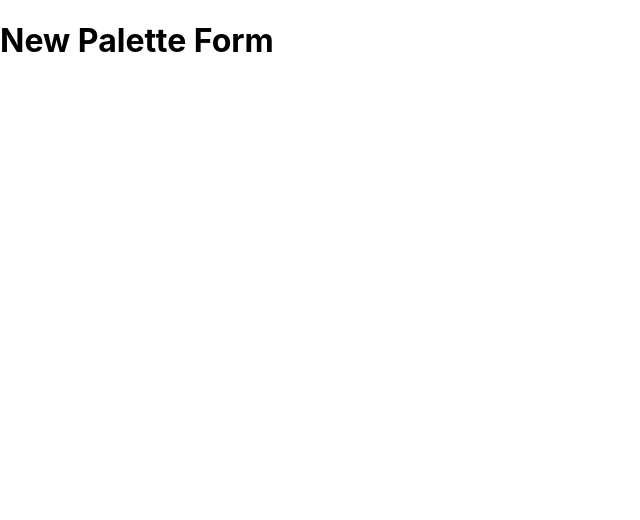
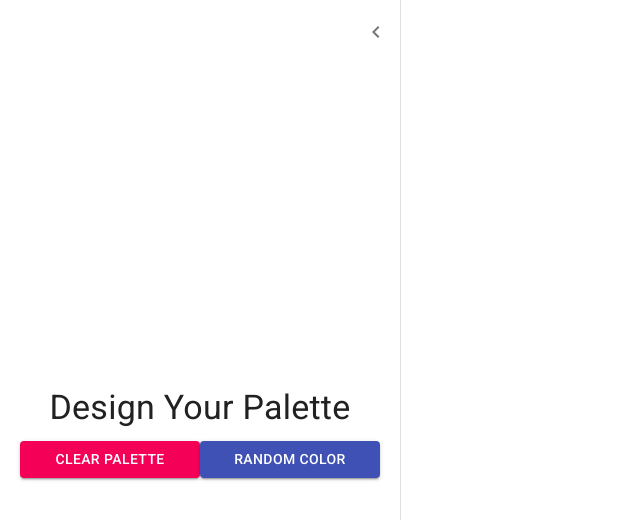
Before and after one commit to jswebdev-github/react-colors-app, a React (Create React App) app: page /palette/new in a window 1280 px wide. Shown: the top 520 px of the page, without its empty margins (0-640 px from the left). Built offline with nearby package versions, Linux system fonts and the light colour scheme.

Commit message:
Added the drawer for NewPaletteForm
Added the drawer for the NewPaletteForm

```diff
--- a/src/NewPaletteForm.js
+++ b/src/NewPaletteForm.js
@@ -1,14 +1,165 @@
-import React, {Component} from 'react';
+import React, { Component } from "react";
+import classNames from "classnames";
+import { withStyles } from "@material-ui/core/styles";
+// import PaletteFormNav from "./PaletteFormNav";
+// import ColorPickerForm from "./ColorPickerForm";
+import Drawer from "@material-ui/core/Drawer";
+import Typography from "@material-ui/core/Typography";
+import Divider from "@material-ui/core/Divider";
+import IconButton from "@material-ui/core/IconButton";
+import ChevronLeftIcon from "@material-ui/icons/ChevronLeft";
+import Button from "@material-ui/core/Button";
+// import DraggableColorList from "./DraggableColorList";
+// import { arrayMove } from "react-sortable-hoc";
+import styles from "./styles/NewPaletteFormStyles";
+import seedColors from "./seedColors";
 
-class NewPaletteForm extends Component{
+class NewPaletteForm extends Component {
+  static defaultProps = {
+    maxColors: 20
+  };
+  constructor(props) {
+    super(props);
+    this.state = {
+      open: true,
+      colors: seedColors[0].colors
+    };
+    this.addNewColor = this.addNewColor.bind(this);
+    this.handleChange = this.handleChange.bind(this);
+    this.handleSubmit = this.handleSubmit.bind(this);
+    this.removeColor = this.removeColor.bind(this);
+    this.clearColors = this.clearColors.bind(this);
+    // this.addRandomColor = this.addRandomColor.bind(this);
+  }
 
+  handleDrawerOpen = () => {
+    this.setState({ open: true });
+  };
 
-    render(){
-        return(<div>
-            <h1>New Palette Form</h1>
-        </div>)
-    }
+  handleDrawerClose = () => {
+    this.setState({ open: false });
+  };
+
+  addNewColor(newColor) {
+    this.setState({
+      colors: [...this.state.colors, newColor],
+      newColorName: ""
+    });
+  }
+  handleChange(evt) {
+    this.setState({
+      [evt.target.name]: evt.target.value
+    });
+  }
+  clearColors() {
+    this.setState({ colors: [] });
+  }
+//   addRandomColor() {
+//     const allColors = this.props.palettes.map(p => p.colors).flat();
+//     let rand;
+//     let randomColor;
+//     let isDuplicateColor = true;
+//     while (isDuplicateColor) {
+//       rand = Math.floor(Math.random() * allColors.length);
+//       randomColor = allColors[rand];
+//       isDuplicateColor = this.state.colors.some(
+//         color => color.name === randomColor.name
+//       );
+//     }
+//     this.setState({ colors: [...this.state.colors, randomColor] });
+//   }
+  handleSubmit(newPalette) {
+    newPalette.id = newPalette.paletteName.toLowerCase().replace(/ /g, "-");
+    newPalette.colors = this.state.colors;
+    this.props.savePalette(newPalette);
+    this.props.history.push("/");
+  }
+  removeColor(colorName) {
+    this.setState({
+      colors: this.state.colors.filter(color => color.name !== colorName)
+    });
+  }
+//   onSortEnd = ({ oldIndex, newIndex }) => {
+//     this.setState(({ colors }) => ({
+//       colors: arrayMove(colors, oldIndex, newIndex)
+//     }));
+//   };
+
+  render() {
+    const { classes, maxColors} = this.props;
+    // const { classes, maxColors, palettes } = this.props;
+    const { open, colors } = this.state;
+    const paletteIsFull = colors.length >= maxColors;
+
+    return (
+      <div className={classes.root}>
+        {/* <PaletteFormNav
+          open={open}
+          palettes={palettes}
+          handleSubmit={this.handleSubmit}
+          handleDrawerOpen={this.handleDrawerOpen}
+        /> */}
+        <Drawer
+          className={classes.drawer}
+          variant='persistent'
+          anchor='left'
+          open={open}
+          classes={{
+            paper: classes.drawerPaper
+          }}
+        >
+          <div className={classes.drawerHeader}>
+            <IconButton onClick={this.handleDrawerClose}>
+              <ChevronLeftIcon />
+            </IconButton>
+          </div>
+          <Divider />
+          <div className={classes.container}>
+            <Typography variant='h4' gutterBottom>
+              Design Your Palette
+            </Typography>
+            <div className={classes.buttons}>
+              <Button
+                variant='contained'
+                color='secondary'
+                onClick={this.clearColors}
+                className={classes.button}
+              >
+                Clear Palette
+              </Button>
+              <Button
+                variant='contained'
+                className={classes.button}
+                color='primary'
+                onClick={this.addRandomColor}
+                disabled={paletteIsFull}
+              >
+                Random Color
+              </Button>
+            </div>
+            {/* <ColorPickerForm
+              paletteIsFull={paletteIsFull}
+              addNewColor={this.addNewColor}
+              colors={colors}
+            /> */}
+          </div>
+        </Drawer>
+        <main
+          className={classNames(classes.content, {
+            [classes.contentShift]: open
+          })}
+        >
+          <div className={classes.drawerHeader} />
+          {/* <DraggableColorList
+            colors={colors}
+            removeColor={this.removeColor}
+            axis='xy'
+            onSortEnd={this.onSortEnd}
+            distance={20}
+          /> */}
+        </main>
+      </div>
+    );
+  }
 }
-
-
-export default NewPaletteForm
+export default withStyles(styles, { withTheme: true })(NewPaletteForm);
--- /dev/null
+++ b/src/constants.js
@@ -0,0 +1 @@
+export const DRAWER_WIDTH = 400;
--- /dev/null
+++ b/src/styles/NewPaletteFormStyles.js
@@ -0,0 +1,59 @@
+import { DRAWER_WIDTH } from "../constants";
+const drawerWidth = DRAWER_WIDTH;
+
+const styles = theme => ({
+  root: {
+    display: "flex"
+  },
+  drawer: {
+    width: drawerWidth,
+    flexShrink: 0,
+    height: "100vh"
+  },
+  drawerPaper: {
+    width: drawerWidth,
+    display: "flex",
+    alignItems: "center"
+  },
+  drawerHeader: {
+    display: "flex",
+    alignItems: "center",
+    width: "100%",
+    padding: "0 8px",
+    ...theme.mixins.toolbar,
+    justifyContent: "flex-end"
+  },
+  content: {
+    flexGrow: 1,
+    height: "calc(100vh - 64px)",
+    padding: 0,
+    transition: theme.transitions.create("margin", {
+      easing: theme.transitions.easing.sharp,
+      duration: theme.transitions.duration.leavingScreen
+    }),
+    marginLeft: -drawerWidth
+  },
+  contentShift: {
+    transition: theme.transitions.create("margin", {
+      easing: theme.transitions.easing.easeOut,
+      duration: theme.transitions.duration.enteringScreen
+    }),
+    marginLeft: 0
+  },
+  container: {
+    width: "90%",
+    height: "100%",
+    display: "flex",
+    flexDirection: "column",
+    justifyContent: "center",
+    alignItems: "center"
+  },
+  buttons: {
+    width: "100%"
+  },
+  button: {
+    width: "50%"
+  }
+});
+
+export default styles;
```
